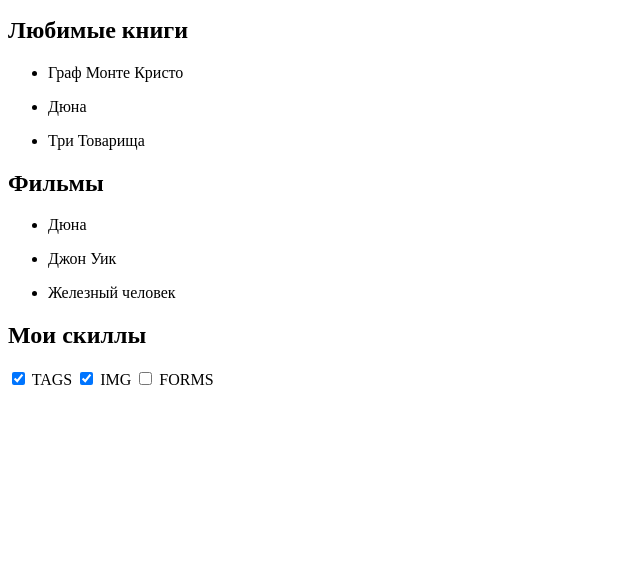
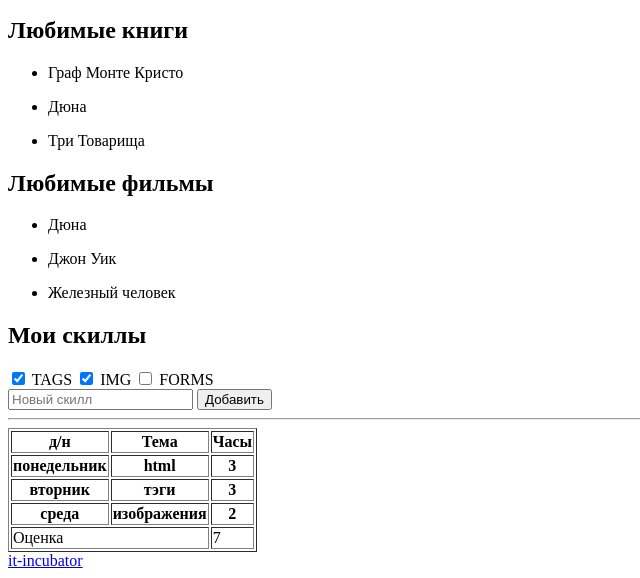
Before and after one commit to KimVyacheslav/project-1, a plain HTML site: page index.html in a window 1280 px wide. Shown: the part 453-1031 px from the top of the page, without its empty margins (0-640 px from the left). Before the commit the page ends 850 px from the top, so only its background shows below. Drawn offline with Linux system fonts and the light colour scheme.

Commit message:
application task all don

```diff
--- a/index.html
+++ b/index.html
@@ -70,7 +70,7 @@
         <!-- a) Заголовок 2-го уровня с другим названием (любимые книги/фильмы/блюда/страны... и т.п.) -->
         <!-- b) Нумерованный (упорядоченный) список. В списке должно быть не менее 3-х элементов -->
         <div>
-            <h2>Фильмы</h2>
+            <h2>Любимые фильмы</h2>
         </div>
         <div>
             <ul>
@@ -94,7 +94,8 @@
             <input
                     type="checkbox"
                     name="TAGS"
-                        value="TAGS" checked
+                    value="TAGS"
+                    checked
             >
             TAGS
         </label>
@@ -102,7 +103,8 @@
             <input
                     type="checkbox"
                     name="IMG"
-                        value="IMG" checked
+                    value="IMG"
+                    checked
             >
             IMG
         </label>
@@ -118,17 +120,53 @@
     <!-- 5) Создай здесь однострочное поле для ввода текста с подсказкой "Новый скилл", которая исчезает, когда начинаешь что-то печатать (для подсказки есть специальный атрибут) -->
     <!-- 6) Создай здесь кнопку “Добавить” -->
     <!-- 7) Добавь горизонтальную линию (для этого есть специальный тег) -->
+    <div>
+        <label for="new-skill">
+            <input
+                    type="text"
+                    id="new-skill"
+                    name="new-skill"
+                    placeholder="Новый скилл"
+            >
+        </label>
+        <button>Добавить</button>
+    </div>
+    <hr>
 
-
-    <table data-cy="hw-about-table-pre">
+    <table data-cy="hw-about-table-pre" border="1">
         <!-- 8) В таблице сделай 5 строк и 3 столбца.
                     - В первой строке ячейки заголовков, в остальных обычные ячейки
                     - Добавь границы для всей таблицы с помощью специального атрибута border="". Он устарел, но работает
                     - В последнем ряду первая ячейка должна занимать 2 столбца (как должно выглядеть - смотри образец). Таблицу можно заполнять любыми данными -->
+            <tr>
+                <th>д/н</th>
+                <th>Тема</th>
+                <th>Часы</th>
+            </tr>
+            <tr>
+                <th>понедельник</th>
+                <th>html</th>
+                <th>3</th>
+            </tr>
+            <tr>
+                <th>вторник</th>
+                <th>тэги</th>
+                <th>3</th>
+            </tr>
+            <tr>
+                <th>среда</th>
+                <th>изображения</th>
+                <th>2</th>
+            </tr>
+            <tr>
+                <td colspan="2">Оценка</td>
+                <td>7</td>
+            </tr>
     </table>
 </section>
 <footer data-cy="hw-footer-pre">
     <!-- 9) Создай здесь ссылку на наш сайт https://it-incubator.io/ (текст ссылки должен быть it-incubator) -->
+    <a href="https://it-incubator.io/" target=_blank">it-incubator</a>
 </footer>
 </body>
 </html>
```
Also changed, not shown: 3 other files. Lines whose indentation alone changed are shown as unchanged.
